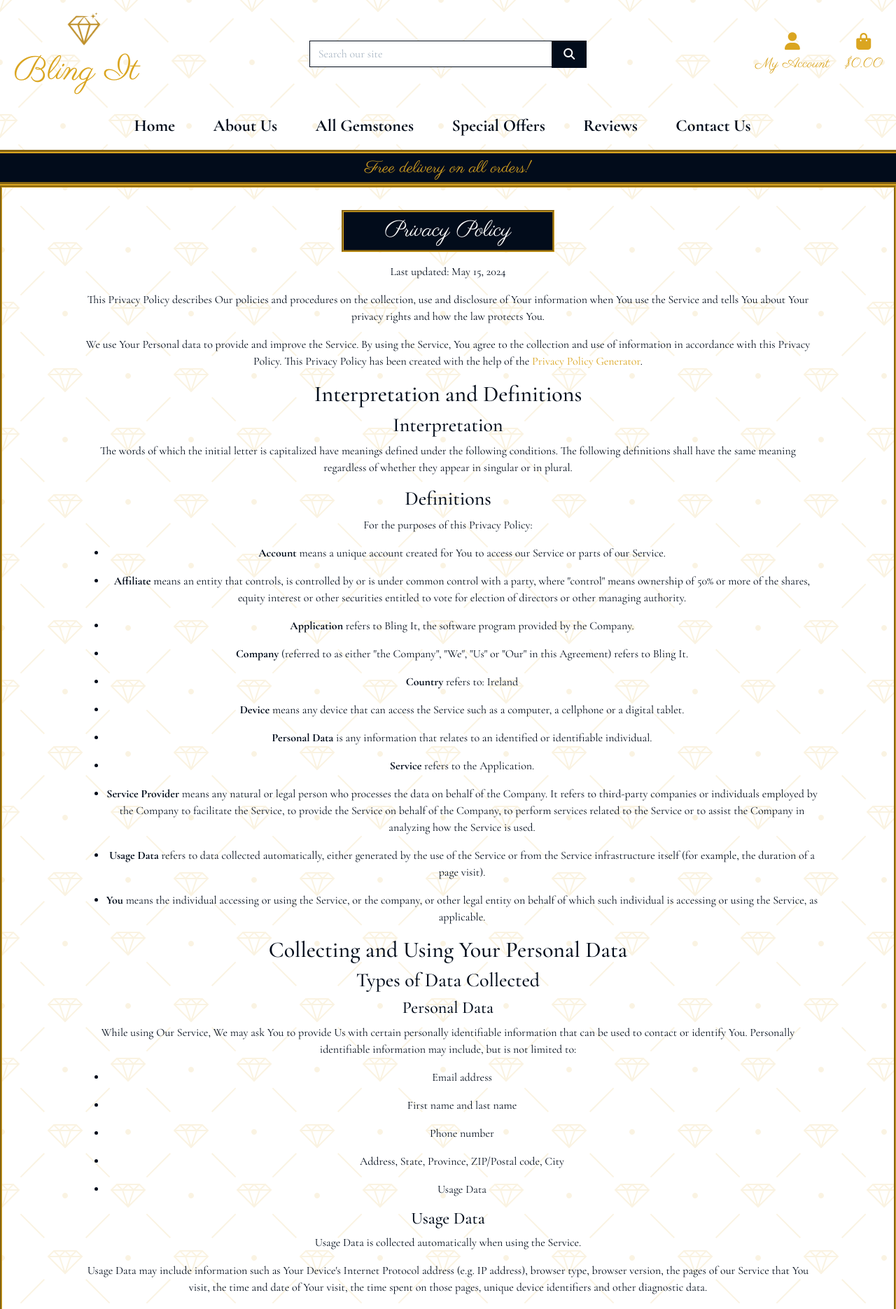
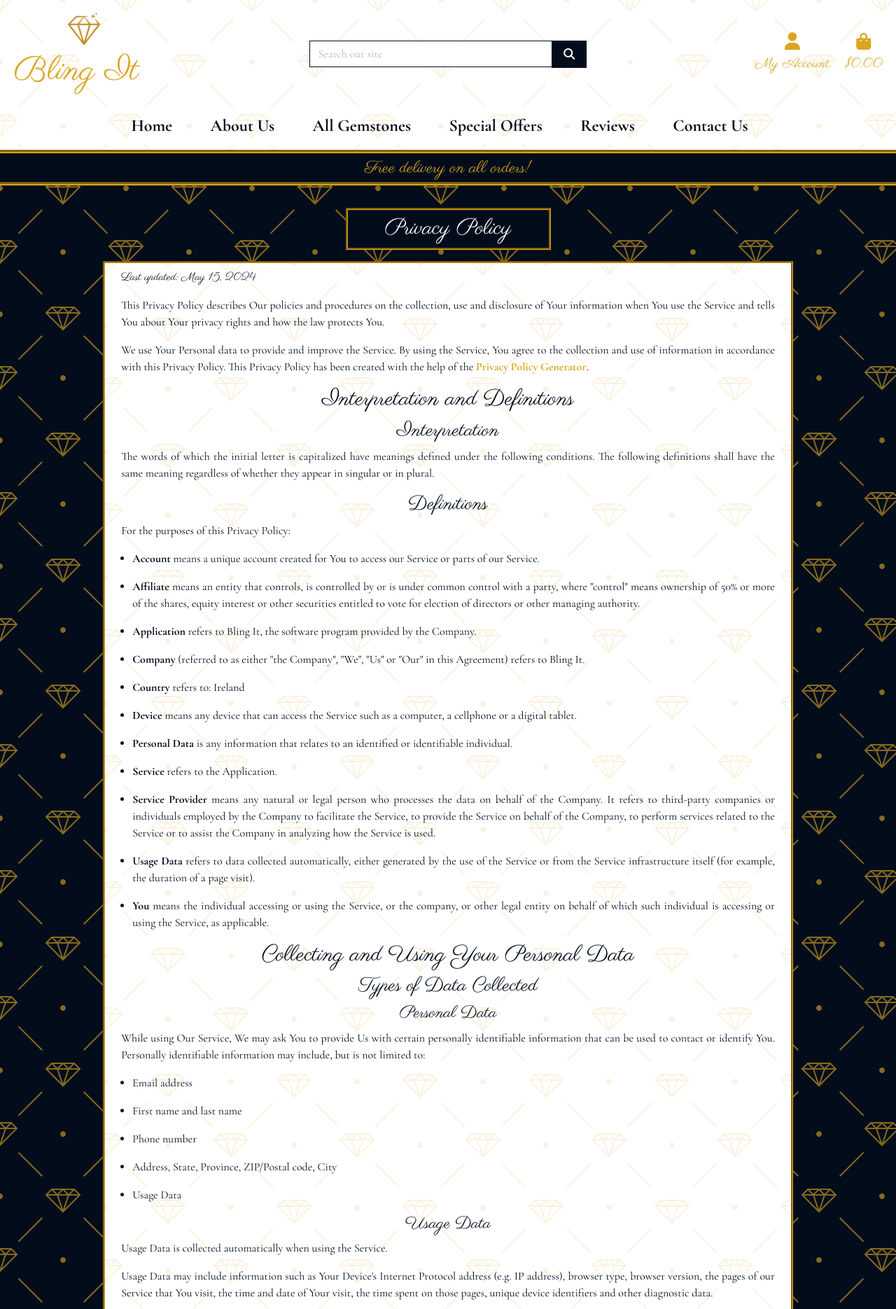
Before and after one commit to violaberg/bling-it, a Django app: page /privacy_policy/ in a window 1280 px wide. Shown: the top 1870 px of the page at 70% size. Run offline with Django 3.2, Linux system fonts and the light colour scheme; some libraries are stand-ins or nearby versions.

Commit message:
Style privacy policy page

```diff
--- a/bling_it/settings.py
+++ b/bling_it/settings.py
@@ -29,7 +29,7 @@ SECRET_KEY = os.environ.get('SECRET_KEY', '')
 
 
 # SECURITY WARNING: don't run with debug turned on in production!
-DEBUG = False
+DEBUG = True
 ALLOWED_HOSTS = ['bling-it-242ac659e1b6.herokuapp.com/', 'localhost', '8000-violaberg-blingit-24rhiwcm9kv.ws-eu111.gitpod.io']
 
 
--- a/home/templates/home/privacy_policy.html
+++ b/home/templates/home/privacy_policy.html
@@ -2,29 +2,29 @@
 {% load static %}
 
 {% block content %}
-<div class="privacy-policy-container h-100 py-3">
+<div class="h-100 mx-4 my-2 py-2">
     <div class="row mx-auto py-2 mb-3 h-100">
         <div class="col-12 col-md-6 text-center mx-auto my-auto">
             <h2 class="page-title custom-font text-white mx-auto p-2">Privacy Policy</h2>
         </div>
-        <div class="row custom-blue text-center my-3">
-            <div class="col-md-10 col-sm-12 col-xl-10 mx-auto">
-                <p>Last updated: May 15, 2024</p>
+        <div class="privacy-policy-container row custom-blue mx-auto p-2 my-3">
+            <div class="col-sm-12">
+                <p class="custom-font">Last updated: May 15, 2024</p>
                 <p>This Privacy Policy describes Our policies and procedures on the collection, use and disclosure of
                     Your information when You use the Service and tells You about Your privacy rights and how the law
                     protects You.</p>
                 <p>We use Your Personal data to provide and improve the Service. By using the Service, You agree to the
                     collection and use of information in accordance with this Privacy Policy. This Privacy Policy has
-                    been created with the help of the <a href="https://www.termsfeed.com/privacy-policy-generator/"
+                    been created with the help of the <a class="custom-link" href="https://www.termsfeed.com/privacy-policy-generator/"
                         target="_blank">Privacy Policy Generator</a>.</p>
-                <h2>Interpretation and Definitions</h2>
-                <h3>Interpretation</h3>
+                <h2 class="policy-heading">Interpretation and Definitions</h2>
+                <h3 class="policy-heading">Interpretation</h3>
                 <p>The words of which the initial letter is capitalized have meanings defined under the following
                     conditions. The following definitions shall have the same meaning regardless of whether they appear
                     in singular or in plural.</p>
-                <h3>Definitions</h3>
+                <h3 class="policy-heading">Definitions</h3>
                 <p>For the purposes of this Privacy Policy:</p>
-                <ul>
+                <ul class="policy-list">
                     <li>
                         <p><strong>Account</strong> means a unique account created for You to access our Service or
                             parts of our Service.</p>
@@ -75,13 +75,13 @@
                             applicable.</p>
                     </li>
                 </ul>
-                <h2>Collecting and Using Your Personal Data</h2>
-                <h3>Types of Data Collected</h3>
-                <h4>Personal Data</h4>
+                <h2 class="policy-heading">Collecting and Using Your Personal Data</h2>
+                <h3 class="policy-heading">Types of Data Collected</h3>
+                <h4 class="policy-heading">Personal Data</h4>
                 <p>While using Our Service, We may ask You to provide Us with certain personally identifiable
                     information that can be used to contact or identify You. Personally identifiable information may
                     include, but is not limited to:</p>
-                <ul>
+                <ul class="policy-list text-left">
                     <li>
                         <p>Email address</p>
                     </li>
@@ -98,7 +98,7 @@
                         <p>Usage Data</p>
                     </li>
                 </ul>
-                <h4>Usage Data</h4>
+                <h4 class="policy-heading">Usage Data</h4>
                 <p>Usage Data is collected automatically when using the Service.</p>
                 <p>Usage Data may include information such as Your Device's Internet Protocol address (e.g. IP address),
                     browser type, browser version, the pages of our Service that You visit, the time and date of Your
@@ -109,19 +109,19 @@
                     Internet browser You use, unique device identifiers and other diagnostic data.</p>
                 <p>We may also collect information that Your browser sends whenever You visit our Service or when You
                     access the Service by or through a mobile device.</p>
-                <h4>Information Collected while Using the Application</h4>
+                <h4 class="policy-heading">Information Collected while Using the Application</h4>
                 <p>While using Our Application, in order to provide features of Our Application, We may collect, with
                     Your prior permission:</p>
-                <ul>
+                <ul class="policy-list">
                     <li>Information from your Device's phone book (contacts list)</li>
                 </ul>
                 <p>We use this information to provide features of Our Service, to improve and customize Our Service. The
                     information may be uploaded to the Company's servers and/or a Service Provider's server or it may be
                     simply stored on Your device.</p>
                 <p>You can enable or disable access to this information at any time, through Your Device settings.</p>
-                <h3>Use of Your Personal Data</h3>
+                <h3 class="policy-heading">Use of Your Personal Data</h3>
                 <p>The Company may use Personal Data for the following purposes:</p>
-                <ul>
+                <ul class="policy-list">
                     <li>
                         <p><strong>To provide and maintain our Service</strong>, including to monitor the usage of our
                             Service.</p>
@@ -166,7 +166,7 @@
                     </li>
                 </ul>
                 <p>We may share Your personal information in the following situations:</p>
-                <ul>
+                <ul class="policy-list">
                     <li><strong>With Service Providers:</strong> We may share Your personal information with Service
                         Providers to monitor and analyze the use of our Service, to contact You.</li>
                     <li><strong>For business transfers:</strong> We may share or transfer Your personal information in
@@ -184,7 +184,7 @@
                     <li><strong>With Your consent</strong>: We may disclose Your personal information for any other
                         purpose with Your consent.</li>
                 </ul>
-                <h3>Retention of Your Personal Data</h3>
+                <h3 class="policy-heading">Retention of Your Personal Data</h3>
                 <p>The Company will retain Your Personal Data only for as long as is necessary for the purposes set out
                     in this Privacy Policy. We will retain and use Your Personal Data to the extent necessary to comply
                     with our legal obligations (for example, if we are required to retain your data to comply with
@@ -193,7 +193,7 @@
                     retained for a shorter period of time, except when this data is used to strengthen the security or
                     to improve the functionality of Our Service, or We are legally obligated to retain this data for
                     longer time periods.</p>
-                <h3>Transfer of Your Personal Data</h3>
+                <h3 class="policy-heading">Transfer of Your Personal Data</h3>
                 <p>Your information, including Personal Data, is processed at the Company's operating offices and in any
                     other places where the parties involved in the processing are located. It means that this
                     information may be transferred to — and maintained on — computers located outside of Your state,
@@ -205,7 +205,7 @@
                     in accordance with this Privacy Policy and no transfer of Your Personal Data will take place to an
                     organization or a country unless there are adequate controls in place including the security of Your
                     data and other personal information.</p>
-                <h3>Delete Your Personal Data</h3>
+                <h3 class="policy-heading">Delete Your Personal Data</h3>
                 <p>You have the right to delete or request that We assist in deleting the Personal Data that We have
                     collected about You.</p>
                 <p>Our Service may give You the ability to delete certain information about You from within the Service.
@@ -216,31 +216,31 @@
                     information that You have provided to Us.</p>
                 <p>Please note, however, that We may need to retain certain information when we have a legal obligation
                     or lawful basis to do so.</p>
-                <h3>Disclosure of Your Personal Data</h3>
-                <h4>Business Transactions</h4>
+                <h3 class="policy-heading">Disclosure of Your Personal Data</h3>
+                <h4 class="policy-heading">Business Transactions</h4>
                 <p>If the Company is involved in a merger, acquisition or asset sale, Your Personal Data may be
                     transferred. We will provide notice before Your Personal Data is transferred and becomes subject to
                     a different Privacy Policy.</p>
-                <h4>Law enforcement</h4>
+                <h4 class="policy-heading">Law enforcement</h4>
                 <p>Under certain circumstances, the Company may be required to disclose Your Personal Data if required
                     to do so by law or in response to valid requests by public authorities (e.g. a court or a government
                     agency).</p>
-                <h4>Other legal requirements</h4>
+                <h4 class="policy-heading">Other legal requirements</h4>
                 <p>The Company may disclose Your Personal Data in the good faith belief that such action is necessary
                     to:</p>
-                <ul>
+                <ul class="policy-list">
                     <li>Comply with a legal obligation</li>
                     <li>Protect and defend the rights or property of the Company</li>
                     <li>Prevent or investigate possible wrongdoing in connection with the Service</li>
                     <li>Protect the personal safety of Users of the Service or the public</li>
                     <li>Protect against legal liability</li>
                 </ul>
-                <h3>Security of Your Personal Data</h3>
+                <h3 class="policy-heading">Security of Your Personal Data</h3>
                 <p>The security of Your Personal Data is important to Us, but remember that no method of transmission
                     over the Internet, or method of electronic storage is 100% secure. While We strive to use
                     commercially acceptable means to protect Your Personal Data, We cannot guarantee its absolute
                     security.</p>
-                <h2>Children's Privacy</h2>
+                <h2 class="policy-heading">Children's Privacy</h2>
                 <p>Our Service does not address anyone under the age of 13. We do not knowingly collect personally
                     identifiable information from anyone under the age of 13. If You are a parent or guardian and You
                     are aware that Your child has provided Us with Personal Data, please contact Us. If We become aware
@@ -249,26 +249,25 @@
                 <p>If We need to rely on consent as a legal basis for processing Your information and Your country
                     requires consent from a parent, We may require Your parent's consent before We collect and use that
                     information.</p>
-                <h2>Links to Other Websites</h2>
+                <h2 class="policy-heading">Links to Other Websites</h2>
                 <p>Our Service may contain links to other websites that are not operated by Us. If You click on a third
                     party link, You will be directed to that third party's site. We strongly advise You to review the
                     Privacy Policy of every site You visit.</p>
                 <p>We have no control over and assume no responsibility for the content, privacy policies or practices
                     of any third party sites or services.</p>
-                <h2>Changes to this Privacy Policy</h2>
+                <h2 class="policy-heading">Changes to this Privacy Policy</h2>
                 <p>We may update Our Privacy Policy from time to time. We will notify You of any changes by posting the
                     new Privacy Policy on this page.</p>
                 <p>We will let You know via email and/or a prominent notice on Our Service, prior to the change becoming
                     effective and update the &quot;Last updated&quot; date at the top of this Privacy Policy.</p>
                 <p>You are advised to review this Privacy Policy periodically for any changes. Changes to this Privacy
                     Policy are effective when they are posted on this page.</p>
-                <h2>Contact Us</h2>
+                <h2 class="policy-heading">Contact Us</h2>
                 <p>If you have any questions about this Privacy Policy, You can contact us:</p>
-                <ul>
-                    <li>By visiting this page on our website: <a
-                            href="https://bling-it-242ac659e1b6.herokuapp.com/privacy_policy/"
-                            rel="external nofollow noopener"
-                            target="_blank">https://bling-it-242ac659e1b6.herokuapp.com/privacy_policy/</a></li>
+                <ul class="policy-list">
+                    <li>By visiting this page on our website:<br>
+                        <a class="custom-link" href="https://bling-it-242ac659e1b6.herokuapp.com/contact/" rel="external nofollow noopener"
+                            target="_blank">https://bling-it-242ac659e1b6.herokuapp.com/contact/</a></li>
                 </ul>
             </div>
         </div>
--- a/static/css/base.css
+++ b/static/css/base.css
@@ -256,6 +256,7 @@ a.dropdown-item,
     height: 6px;
     width: 6px;
 }
+
 /* End chocolate */
 
 /* Gemstone Admin Form */
@@ -486,6 +487,32 @@ footer {
     text-decoration: none;
 }
 
+/* Privacy Policy */
+.privacy-policy-container {
+    text-align: justify;
+    width: 100%;
+}
+
+.policy-heading {
+    font-family: "Parisienne", cursive;
+    text-align: center;
+}
+
+.policy-list {
+    margin-left: -1.5rem;
+}
+
+.custom-link {
+    color: #daa520;
+    cursor: pointer;
+    font-weight: 700;
+}
+
+.custom-link:hover {
+    color: #020c1b;
+    text-decoration: none;
+}
+
 /* Media Queries */
 
 @media (min-width: 320px) {
@@ -574,14 +601,22 @@ footer {
     }
 
     #faq-section {
+        margin: 0 auto;
         max-width: 60vw;
-        margin: 0 auto;
+    }
+
+    .privacy-policy-container {
+        width: 80%;
     }
 }
 
 @media (min-width: 1500px) {
     #faq-section {
+        margin: 0 auto;
         max-width: 50vw;
-        margin: 0 auto;
+    }
+
+    .privacy-policy-container {
+        width: 66%;
     }
 }
--- a/templates/base.html
+++ b/templates/base.html
@@ -172,11 +172,11 @@
                     <div class="col-md-4 mt-md-0 pb-2">
                         <p class="text-center mb-0">
                             <a href="{% url 'faq' %}" target="_blank" class="footer-link custom-blue text-decoration-none">FAQ</a><br>
-                            <a href="#" target="_blank" class="footer-link custom-blue text-decoration-none">Privacy Policy</a>
+                            <a href="{% url 'privacy_policy' %}" target="_blank" class="footer-link custom-blue text-decoration-none">Privacy Policy</a>
                         </p>
                     </div>
                     <div class="col ml-5 pl-5">
-                        <p class="mb-0"><i class="custom-blue fa-solid fa-phone"></i> 01 574 0586</p>
+                        <p class="mb-0"><i class="custom-blue fa-solid fa-phone"></i> 01 234 5678</p>
                         <p class="mb-0"><i class="custom-blue fa-solid fa-envelope"></i> info@blingit.com</p>
                     </div>
                     <div class="col-md-4 mt-2 mt-md-0">
--- a/templates/includes/mobile-top-header.html
+++ b/templates/includes/mobile-top-header.html
@@ -22,14 +22,6 @@
         </form>
     </div>
 </li>
-<li class="list-inline-item">
-    <a class="text-gold nav-link d-block d-lg-none" href="#" id="user-options">
-        <div class="text-center">
-            <div><i class="fa-solid fa-heart"></i></div>
-            <p class="custom-font my-0">Wishlist</p>
-        </div>
-    </a>
-</li>
 <li class="list-inline-item dropdown">
     <a class="text-gold nav-link d-block d-lg-none" href="#" id="user-options" data-toggle="dropdown"
         aria-haspopup="true" aria-expanded="false">
@@ -38,12 +30,13 @@
             <p class="custom-font my-0">My Account</p>
         </div>
     </a>
-    <div class="dropdown-menu border-0" aria-labelledby="user-options">
+    <div class="dropdown-menu border-0 rounded-0" aria-labelledby="user-options">
         {% if request.user.is_authenticated %}
         {% if request.user.is_superuser %}
         <a href="{% url 'add_gemstone' %}" class="dropdown-item">Store Management</a>
         {% endif %}
         <a href="{#}" class="dropdown-item">My Profile</a>
+        <a href="{% url 'profile' %}" class="dropdown-item">Wishlist</a>
             <a href="{% url 'account_logout' %}" class="dropdown-item">Logout</a>
         {% else %}
             <a href="{% url 'account_signup' %}" class="dropdown-item">Register</a>
```
Also changed, not shown: README.md.
